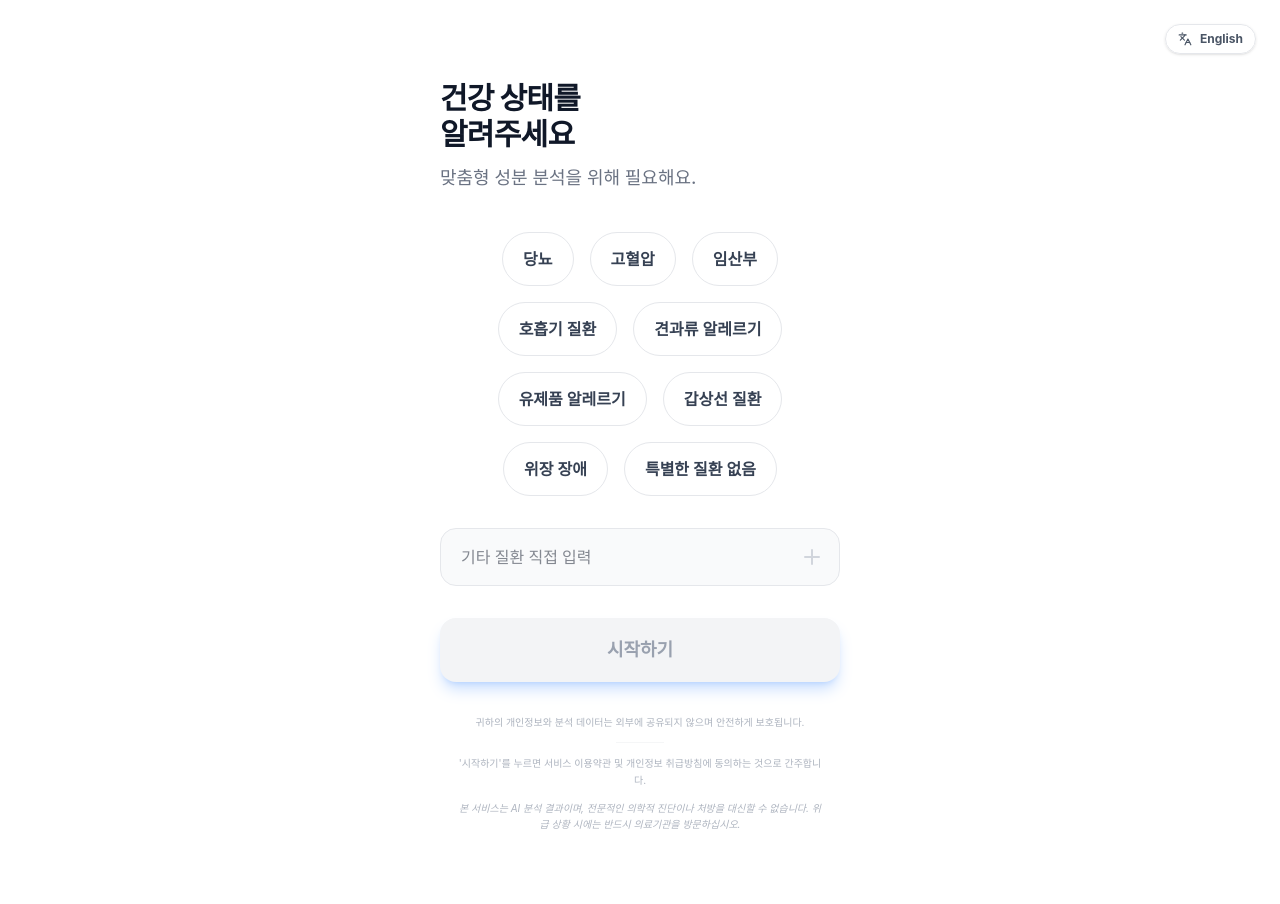
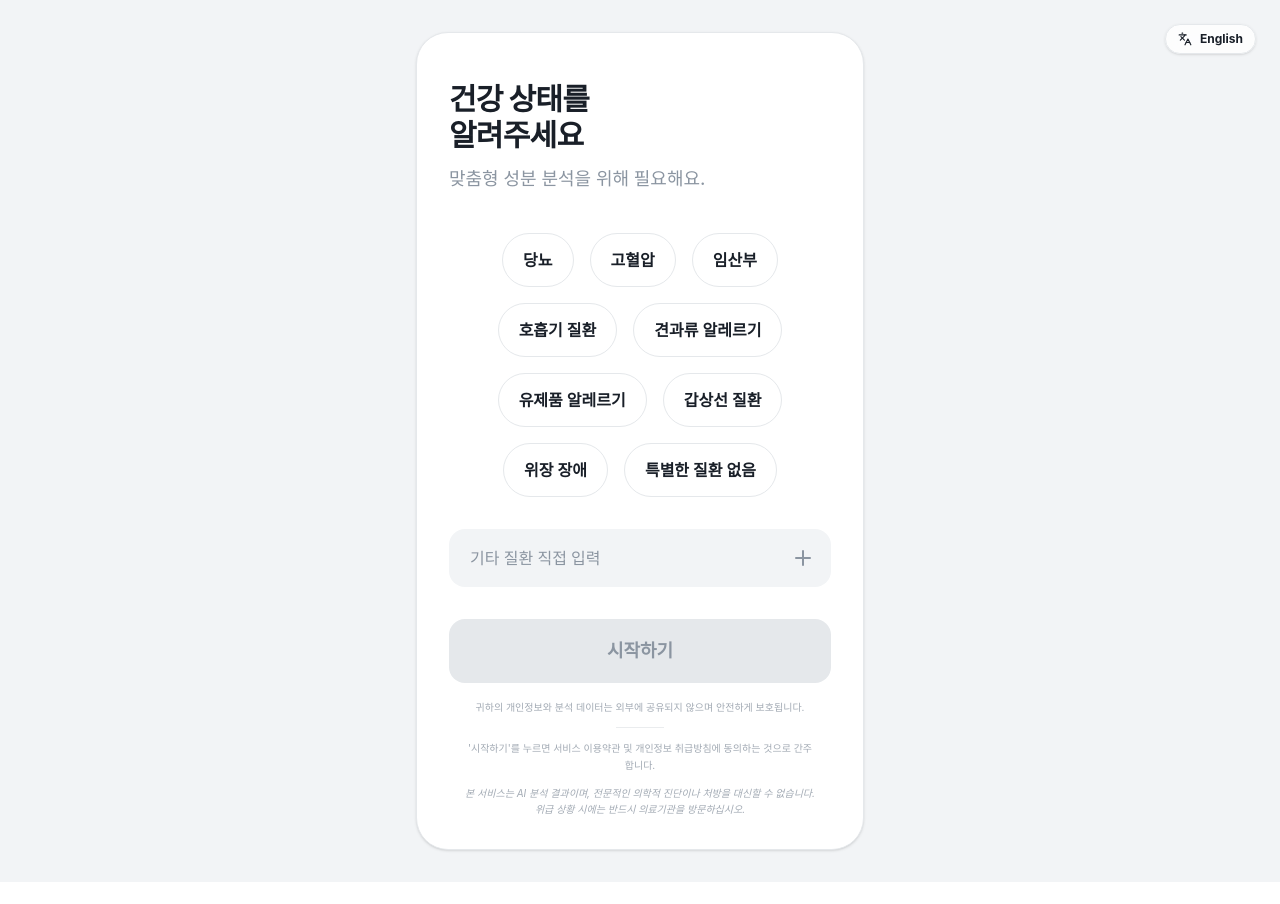
Before and after one commit to angdulu/safe-scan-app, a React (Vite) app: page / in a window 1280 px wide. After the commit the page ends 882 px from the top, so only its background shows below. Built offline with nearby package versions, Linux system fonts and the light colour scheme.

Commit message:
style: redesign UI/UX to follow Toss Canvas design system guidelines

```diff
--- a/src/App.tsx
+++ b/src/App.tsx
@@ -10,6 +10,7 @@ import { Languages } from 'lucide-react';
 export default function App() {
   const [language, setLanguage] = useState<Language>('ko');
   const [profile, setProfile] = useState<UserProfile | null>(null);
+  const [initialConditions, setInitialConditions] = useState<string[]>([]);
   const [result, setResult] = useState<AnalysisResult | null>(null);
   const [isLoading, setIsLoading] = useState(false);
   const [previewUrl, setPreviewUrl] = useState<string | null>(null);
@@ -32,15 +33,22 @@ export default function App() {
 
   if (!profile) {
     return (
-      <div className="relative">
+      <div className="relative bg-[#f2f4f6]">
         <button
           onClick={toggleLanguage}
-          className="absolute top-6 right-6 z-20 flex items-center gap-2 bg-white/80 backdrop-blur-sm border border-gray-200 px-3 py-1.5 rounded-full text-xs font-bold text-gray-600 shadow-sm hover:bg-white transition-all active:scale-95"
+          className="absolute top-6 right-6 z-20 flex items-center gap-2 bg-white/80 backdrop-blur-sm border border-[#e5e8eb] px-3 py-1.5 rounded-full text-xs font-bold text-[#191f28] shadow-sm hover:bg-white transition-all active:scale-95 cursor-pointer"
         >
           <Languages size={14} />
           {language === 'ko' ? 'English' : '한국어'}
         </button>
-        <ProfileSetup onComplete={setProfile} language={language} />
+        <ProfileSetup
+          onComplete={(p) => {
+            setProfile(p);
+            setInitialConditions(p.conditions);
+          }}
+          language={language}
+          initialSelected={initialConditions}
+        />
       </div>
     );
   }
@@ -58,24 +66,32 @@ export default function App() {
   };
 
   return (
-    <div className="min-h-screen bg-[#f2f4f6] text-gray-900 font-sans pb-24">
-      <header className="px-6 pt-6 pb-5 bg-white shadow-sm rounded-b-3xl mb-6 sticky top-0 z-10 flex justify-between items-start">
+    <div className="min-h-screen bg-[#f2f4f6] text-[#191f28] font-sans pb-24">
+      <header className="px-6 pt-6 pb-5 bg-white shadow-sm rounded-b-3xl mb-6 sticky top-0 z-10 flex justify-between items-start border-b border-[#e5e8eb]">
         <div>
-          <h1 className="text-2xl font-extrabold tracking-tight text-gray-900">SafeScan</h1>
-          <p className="text-blue-500 font-medium mt-1 text-base">
-            {profile.conditions.join(', ')} {t.header_subtitle}
-          </p>
+          <h1 className="text-2xl font-extrabold tracking-tight text-[#191f28]">SafeScan</h1>
+          <div className="flex items-center gap-2 mt-1 flex-wrap">
+            <p className="text-[#3182f6] font-semibold text-base">
+              {profile.conditions.join(', ')} {t.header_subtitle}
+            </p>
+            <button
+              onClick={() => setProfile(null)}
+              className="text-xs text-[#8b95a1] hover:text-[#3182f6] transition-colors font-medium border-b border-[#8b95a1]/30 hover:border-[#3182f6]/30 cursor-pointer pb-0.5 ml-1"
+            >
+              {language === 'ko' ? '수정' : 'Edit'}
+            </button>
+          </div>
         </div>
         <button
           onClick={toggleLanguage}
-          className="flex items-center gap-2 bg-gray-50 border border-gray-200 px-3 py-1.5 rounded-full text-xs font-bold text-gray-600 hover:bg-white transition-all active:scale-95"
+          className="flex items-center gap-2 bg-[#f2f4f6] border border-[#e5e8eb] px-3 py-1.5 rounded-full text-xs font-bold text-[#191f28] hover:bg-white transition-all active:scale-95 cursor-pointer"
         >
           <Languages size={14} />
           {language === 'ko' ? 'English' : '한국어'}
         </button>
       </header>
 
-      <main className="px-6 max-w-md mx-auto">
+      <main className="px-4 max-w-md mx-auto">
         {isLoading ? (
           <LoadingSpinner imageUrl={previewUrl} language={language} />
         ) : result ? (
--- a/src/components/LoadingSpinner.tsx
+++ b/src/components/LoadingSpinner.tsx
@@ -51,10 +51,18 @@ export function LoadingSpinner({ imageUrl, language }: LoadingSpinnerProps) {
             />
 
             {/* Corner Brackets for a "Scanner" feel */}
-            <div className="absolute top-6 left-6 w-4 h-4 border-t-2 border-l-2 border-blue-400/50 rounded-tl-sm" />
-            <div className="absolute top-6 right-6 w-4 h-4 border-t-2 border-r-2 border-blue-400/50 rounded-tr-sm" />
-            <div className="absolute bottom-6 left-6 w-4 h-4 border-b-2 border-l-2 border-blue-400/50 rounded-bl-sm" />
-            <div className="absolute bottom-6 right-6 w-4 h-4 border-b-2 border-r-2 border-blue-400/50 rounded-br-sm" />
+            <svg className="absolute top-6 left-6 w-4 h-4 text-blue-400/50" viewBox="0 0 16 16" fill="none" stroke="currentColor" strokeWidth="2">
+              <path d="M16 1 H3a2 2 0 00-2 2v13" strokeLinecap="round" />
+            </svg>
+            <svg className="absolute top-6 right-6 w-4 h-4 text-blue-400/50" viewBox="0 0 16 16" fill="none" stroke="currentColor" strokeWidth="2">
+              <path d="M0 1 h13a2 2 0 012 2v13" strokeLinecap="round" />
+            </svg>
+            <svg className="absolute bottom-6 left-6 w-4 h-4 text-blue-400/50" viewBox="0 0 16 16" fill="none" stroke="currentColor" strokeWidth="2">
+              <path d="M16 15 H3a2 2 0 01-2-2V0" strokeLinecap="round" />
+            </svg>
+            <svg className="absolute bottom-6 right-6 w-4 h-4 text-blue-400/50" viewBox="0 0 16 16" fill="none" stroke="currentColor" strokeWidth="2">
+              <path d="M0 15 h13a2 2 0 002-2V0" strokeLinecap="round" />
+            </svg>
           </div>
         </div>
       ) : (
--- a/src/components/ProfileSetup.tsx
+++ b/src/components/ProfileSetup.tsx
@@ -7,12 +7,25 @@ import { Language, translations, PREDEFINED_CONDITIONS } from "../translations";
 interface ProfileSetupProps {
   onComplete: (profile: UserProfile) => void;
   language: Language;
+  initialSelected?: string[];
 }
 
-export function ProfileSetup({ onComplete, language }: ProfileSetupProps) {
-  const [selected, setSelected] = useState<string[]>([]);
+export function ProfileSetup({ onComplete, language, initialSelected = [] }: ProfileSetupProps) {
+  const t = translations[language];
+
+  // Helper to map localized labels back to predefined condition keys
+  const getConditionKey = (label: string) => {
+    const koEntry = Object.entries(translations.ko.conditions).find(([_, l]) => l === label);
+    if (koEntry) return koEntry[0];
+    const enEntry = Object.entries(translations.en.conditions).find(([_, l]) => l === label);
+    if (enEntry) return enEntry[0];
+    return label;
+  };
+
+  const [selected, setSelected] = useState<string[]>(() => {
+    return initialSelected.map(label => getConditionKey(label));
+  });
   const [customCondition, setCustomCondition] = useState("");
-  const t = translations[language];
 
   // Map predefined keys to their translated labels for display
   const getLabel = (key: string) => {
@@ -51,10 +64,6 @@ export function ProfileSetup({ onComplete, language }: ProfileSetupProps) {
       alert(t.alert_min_one);
       return;
     }
-    // We store the keys or labels in the conditions list.
-    // For translation consistency, maybe we should store labels?
-    // The user said "don't change the text for Korean just additional one for English".
-    // I'll store the labels so they show up correctly in the header too.
     onComplete({
       conditions: selected.map(s => getLabel(s))
     });
@@ -72,13 +81,14 @@ export function ProfileSetup({ onComplete, language }: ProfileSetupProps) {
     <motion.div
       initial={{ opacity: 0, y: 20 }}
       animate={{ opacity: 1, y: 0 }}
-      className="min-h-screen bg-white text-gray-900 px-6 py-12 flex flex-col max-w-md mx-auto"
+      className="min-h-screen bg-[#f2f4f6] text-[#191f28] px-4 py-8 flex flex-col justify-center items-center"
     >
-      <div className="flex-1 pt-8">
-        <h1 className="text-3xl font-extrabold mb-3 tracking-tight whitespace-pre-line">
+      <div className="w-full max-w-md bg-white border border-[#e5e8eb] p-8 rounded-[2rem] shadow-sm flex flex-col min-h-[80vh] justify-between">
+        <div className="flex-1 pt-4">
+          <h1 className="text-3xl font-extrabold mb-3 tracking-tight whitespace-pre-line text-[#191f28]">
             {t.profile_title}
           </h1>
-        <p className="text-gray-500 mb-10 text-lg font-medium">
+          <p className="text-[#8b95a1] mb-10 text-lg font-medium">
             {t.profile_desc}
           </p>
 
@@ -90,10 +100,10 @@ export function ProfileSetup({ onComplete, language }: ProfileSetupProps) {
                 <button
                   key={condition}
                   onClick={() => toggleCondition(condition)}
-                className={`px-5 py-3.5 rounded-full text-base font-semibold transition-all border ${
+                  className={`px-5 py-3.5 rounded-full text-base font-semibold transition-all border active:scale-[0.98] ${
                     isSelected
-                    ? "bg-blue-500 border-blue-500 text-white shadow-md shadow-blue-500/20"
-                    : "bg-white border-gray-200 text-gray-700 hover:bg-gray-50"
+                      ? "bg-[#3182f6] border-[#3182f6] text-white shadow-sm shadow-[#3182f6]/10"
+                      : "bg-white border-[#e5e8eb] text-[#191f28] hover:bg-[#f2f4f6]"
                   }`}
                 >
                   {label}
@@ -108,36 +118,47 @@ export function ProfileSetup({ onComplete, language }: ProfileSetupProps) {
               placeholder={t.placeholder_custom}
               value={customCondition}
               onChange={(e) => setCustomCondition(e.target.value)}
-            className="w-full bg-gray-50 border border-gray-200 rounded-2xl py-4 pl-5 pr-14 text-base font-medium focus:outline-none focus:ring-2 focus:ring-blue-500 focus:border-transparent transition-all focus:bg-white"
+              className="w-full bg-[#f2f4f6] border border-transparent rounded-2xl py-4 pl-5 pr-14 text-base font-medium focus:outline-none focus:border-[#3182f6] transition-all focus:bg-white text-[#191f28] placeholder-[#8b95a1]"
             />
             <button
               type="submit"
               disabled={!customCondition.trim()}
-            className="absolute right-2 top-1/2 -translate-y-1/2 p-2 text-blue-500 hover:bg-blue-50 rounded-xl transition-colors disabled:text-gray-300 disabled:hover:bg-transparent"
+              className={`absolute right-2 top-1/2 -translate-y-1/2 p-2 rounded-xl transition-colors ${
+                !customCondition.trim()
+                  ? "text-[#8b95a1] cursor-not-allowed"
+                  : "text-[#3182f6] hover:bg-[#f2f4f6]"
+              }`}
             >
               <Plus size={24} />
             </button>
           </form>
         </div>
 
+        <div>
           <button
             onClick={handleComplete}
             disabled={selected.length === 0}
-        className="w-full bg-blue-500 text-white py-4.5 rounded-2xl text-lg font-bold disabled:bg-gray-100 disabled:text-gray-400 transition-all active:scale-[0.98] mt-8 mb-4 shadow-lg shadow-blue-500/25"
+            className={`w-full py-4.5 rounded-2xl text-lg font-bold transition-all mt-8 mb-4 ${
+              selected.length === 0
+                ? "bg-[#e5e8eb] text-[#8b95a1] cursor-not-allowed"
+                : "bg-[#3182f6] text-white active:scale-[0.98] shadow-md shadow-[#3182f6]/15 hover:bg-[#1c73e8]"
+            }`}
           >
             {t.start_btn}
           </button>
-      <div className="space-y-3 pb-6 mt-4 opacity-80">
-        <p className="text-[10px] text-gray-400 text-center leading-relaxed px-4">
+          <div className="space-y-3 opacity-80">
+            <p className="text-[10px] text-[#8b95a1] text-center leading-relaxed px-4">
               {t.privacy_info}
             </p>
-        <div className="h-px bg-gray-100 w-12 mx-auto"></div>
-        <p className="text-[10px] text-gray-400 text-center leading-relaxed px-4">
+            <div className="h-px bg-[#e5e8eb] w-12 mx-auto"></div>
+            <p className="text-[10px] text-[#8b95a1] text-center leading-relaxed px-4">
               {t.terms_info}
             </p>
-        <p className="text-[10px] text-gray-400 text-center leading-relaxed px-4 italic">
+            <p className="text-[10px] text-[#8b95a1] text-center leading-relaxed px-4 italic">
               {t.medical_disclaimer}
             </p>
+          </div>
+        </div>
       </div>
     </motion.div>
   );
```
Also changed, not shown: src/components/ResultCard.tsx (+35 -31 lines), src/components/Scanner.tsx (+15 -13 lines). Lines whose indentation alone changed are shown as unchanged.
